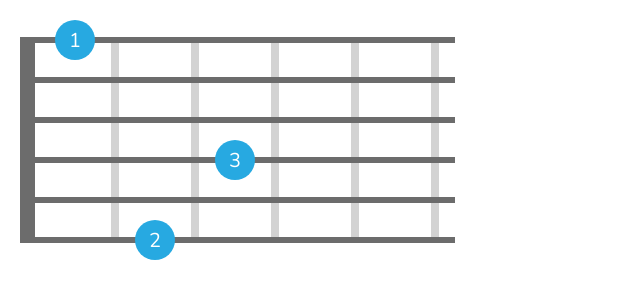
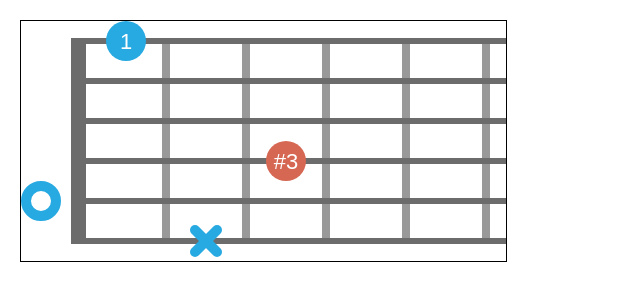
Before and after one commit to bali182/magic-fretboard, a React app: page / in a window 1280 px wide. Shown: the top 300 px of the page, without its empty margins (0-640 px from the left). Built offline with nearby package versions, Linux system fonts and the light colour scheme.

Commit message:
Issue #1 markers (#2)
* extracted style properties into a theme object

* Marker improvements

* Refactored styling markers and rendering

* Markers are now rendered as defs

```diff
--- a/src/Fretboard/FretboadModelUtil.ts
+++ b/src/Fretboard/FretboadModelUtil.ts
@@ -1,63 +1,132 @@
-import { FretboardModel, StringModel, MarkerModel } from './FretboardModel'
-import { Fretboard } from './Fretboard'
-import range from 'lodash/range'
+import {
+  FretboardModel,
+  StringModel,
+  MarkerModel,
+  MarkerKind,
+  FretboardTheme,
+  MarkerTheme,
+  MarkerShape,
+} from './FretboardModel'
 import head from 'lodash/head'
 import last from 'lodash/last'
+import isNil from 'lodash/isNil'
 
 export class FretboardModelUtil {
-  private model: FretboardModel
+  private readonly model: FretboardModel
+  private readonly theme: FretboardTheme
 
-  constructor(model: FretboardModel) {
+  constructor(model: FretboardModel, theme: FretboardTheme) {
     this.model = model
+    this.theme = theme
   }
 
   private getTopOverhang(): number {
-    return Math.max(head(this.model.strings).thickness / 2, this.model.markerRadius)
+    const model = this.getModel()
+    const theme = this.getTheme()
+    return Math.max(head(model.strings).thickness / 2, theme.markerRadius)
   }
 
   private getBottomOverhang(): number {
-    return Math.max(last(this.model.strings).thickness / 2, this.model.markerRadius)
+    const model = this.getModel()
+    const theme = this.getTheme()
+    return Math.max(last(model.strings).thickness / 2, theme.markerRadius)
+  }
+
+  private getUnfrettedMarkerSpace(): number {
+    const model = this.getModel()
+    const theme = this.getTheme()
+    if (model.markers.some((marker) => marker.fret === 0)) {
+      // A full marker width plus a half so there's space between the marker and the nut
+      return theme.markerRadius * 2 + theme.markerToNutSpace
+    }
+    return 0
+  }
+
+  private getVisibleNutWidth(): number {
+    const theme = this.getTheme()
+    return this.isNutVisible() ? theme.nutWidth : 0
+  }
+
+  private getStartOverhang(): number {
+    const theme = this.getTheme()
+    return this.isNutVisible() ? 0 : theme.stringOverhang
+  }
+
+  private getEndOverhang(): number {
+    const theme = this.getTheme()
+    return theme.stringOverhang
+  }
+
+  getMarkerTheme(kind: MarkerKind): MarkerTheme {
+    const theme = this.getTheme()
+
+    switch (kind) {
+      case MarkerKind.Default:
+        return theme.defaultMarkerTheme
+      case MarkerKind.Muted:
+        return theme.mutedMarkerTheme
+      case MarkerKind.Pimary:
+        return theme.primaryMarkerTheme
+      case MarkerKind.Hollow:
+        return theme.hollowMarkerTheme
+      default:
+        return null
+    }
+  }
+
+  getModel(): FretboardModel {
+    return this.model
+  }
+
+  getTheme(): FretboardTheme {
+    return this.theme
   }
 
   getViewportWidth(): number {
+    const theme = this.getTheme()
+
     const fretCount = this.getFretCount()
     // No frets provided, nothing to do here
     if (fretCount <= 0) {
       return 0
     }
 
-    const isNutVisible = this.isNutVisible()
+    const fretsWidth = fretCount * theme.fretWidth
+    const endOverhangWidth = this.getEndOverhang()
+    const startOverhangWidth = this.getStartOverhang()
+    const nutWidth = this.getVisibleNutWidth()
+    const unfrettedMarkerWidth = this.getUnfrettedMarkerSpace()
 
-    const fretsWidth = fretCount * this.model.fretWidth
-    const endOverhangWidth = this.model.stringOverhang
-    const startOverhangWidth = isNutVisible ? 0 : this.model.stringOverhang
-    const nutWidth = this.model.nutWidth
-
-    return fretsWidth + startOverhangWidth + nutWidth + endOverhangWidth
+    return fretsWidth + startOverhangWidth + nutWidth + endOverhangWidth + unfrettedMarkerWidth
   }
 
   getViewportHeight(): number {
+    const theme = this.getTheme()
+
     const stringsCount = this.getStringsCount()
     // No strings provided nothing to do here
     if (stringsCount === 0) {
       return 0
     }
-    const stringsHeight = (stringsCount - 1) * this.model.stringSpacing
+    const stringsHeight = (stringsCount - 1) * theme.stringSpacing
     const topOverhang = this.getTopOverhang()
     const bottomOverhang = this.getBottomOverhang()
     return stringsHeight + topOverhang + bottomOverhang
   }
 
   getStringY(string: StringModel): number {
+    const model = this.getModel()
+    const theme = this.getTheme()
+
     const topOverhang = this.getTopOverhang()
 
-    const index = this.model.strings.indexOf(string)
-    const basePosition = this.model.stringSpacing * index
+    const index = model.strings.indexOf(string)
+    const basePosition = theme.stringSpacing * index
     return topOverhang + basePosition
   }
   getStringX1(string: StringModel): number {
-    // TODO
-    return 0
+    const unfrettedMarkerSpace = this.getUnfrettedMarkerSpace()
+    return unfrettedMarkerSpace
   }
   getStringX2(string: StringModel): number {
     // TODO
@@ -65,17 +134,24 @@ export class FretboardModelUtil {
   }
 
   getFretCount(): number {
-    return this.model.lastVisibleFret - this.model.firstVisibleFret
+    const model = this.getModel()
+
+    return model.lastVisibleFret - model.firstVisibleFret
   }
   getStringsCount(): number {
-    return this.model.strings.length
+    const model = this.getModel()
+
+    return model.strings.length
   }
 
   getFretWireX(fret: number): number {
-    const baseXPosition = fret * this.model.fretWidth
-    const nutWidth = this.isNutVisible() ? this.model.nutWidth : 0
-    const startOverhangWidth = this.isNutVisible() ? 0 : this.model.stringOverhang
-    return baseXPosition + nutWidth + startOverhangWidth
+    const theme = this.getTheme()
+
+    const baseXPosition = fret * theme.fretWidth
+    const nutWidth = this.isNutVisible() ? theme.nutWidth : 0
+    const startOverhangWidth = this.isNutVisible() ? 0 : theme.stringOverhang
+    const unfrettedMarkerSpace = this.getUnfrettedMarkerSpace()
+    return baseXPosition + nutWidth + startOverhangWidth + unfrettedMarkerSpace
   }
   getFretWireY1(fretIndex: number): number {
     return this.getTopOverhang()
@@ -85,12 +161,16 @@ export class FretboardModelUtil {
   }
 
   isNutVisible(): boolean {
-    return this.model.firstVisibleFret === 0
+    const model = this.getModel()
+
+    return model.firstVisibleFret === 0
   }
 
   getNutX(): number {
     // TODO
-    return this.model.nutWidth / 2
+    const theme = this.getTheme()
+    const unfrettedMarkerSpace = this.getUnfrettedMarkerSpace()
+    return theme.nutWidth / 2 + unfrettedMarkerSpace
   }
   getNutY1(): number {
     // TODO
@@ -101,22 +181,51 @@ export class FretboardModelUtil {
     return this.getViewportHeight() - this.getBottomOverhang()
   }
 
-  getMarkerX(marker: MarkerModel): number {
-    const fretsWidth = (marker.fret - this.model.firstVisibleFret - 1) * this.model.fretWidth
-    const halfFretWidthToCenter = this.model.fretWidth / 2
-    const nutWidth = this.isNutVisible() ? this.model.nutWidth : 0
-    const startOverhangWidth = this.isNutVisible() ? 0 : this.model.stringOverhang
-    return fretsWidth + halfFretWidthToCenter + nutWidth + startOverhangWidth
+  getMarkerX(fret: number, kind: MarkerKind): number {
+    const model = this.getModel()
+    const theme = this.getTheme()
+    const markerTheme = this.getMarkerTheme(kind)
+
+    // Unfretted marker
+    if (fret === 0) {
+      return theme.markerRadius
+    }
+    // Fretted marker
+    const fretsWidth = (fret - model.firstVisibleFret - 1) * theme.fretWidth
+    const halfFretWidthToCenter = theme.fretWidth / 2
+    const nutWidth = this.getVisibleNutWidth()
+    const startOverhangWidth = this.getStartOverhang()
+    const unfrettedMarkerSpace = this.getUnfrettedMarkerSpace()
+    const adjustment = !isNil(markerTheme) && markerTheme.shape === MarkerShape.X ? -theme.markerRadius / 2 : 0
+
+    return fretsWidth + halfFretWidthToCenter + nutWidth + startOverhangWidth + unfrettedMarkerSpace + adjustment
   }
 
-  getMarkerY(marker: MarkerModel): number {
-    const stringIndex = this.model.strings.findIndex((string) => string.id === marker.stringId)
-    const singingsHeight = stringIndex * this.model.stringSpacing
+  getMarkerY(stringId: string, kind: MarkerKind): number {
+    const model = this.getModel()
+    const theme = this.getTheme()
+    const markerTheme = this.getMarkerTheme(kind)
+
+    const stringIndex = model.strings.findIndex((string) => string.id === stringId)
+    const singingsHeight = stringIndex * theme.stringSpacing
     const topOverhang = this.getTopOverhang()
-    return singingsHeight + topOverhang
+    const adjustment = !isNil(markerTheme) && markerTheme.shape === MarkerShape.X ? -theme.markerRadius / 2 : 0
+
+    return singingsHeight + topOverhang + adjustment
+  }
+
+  getMarkerFontSize(marker: MarkerModel): number {
+    const markerTheme = this.getMarkerTheme(marker.kind)
+    return markerTheme.fontSize
+  }
+
+  getMarkerFontColor(marker: MarkerModel): string {
+    const markerTheme = this.getMarkerTheme(marker.kind)
+    return markerTheme.fontColor
+  }
+
+  getMarkerFontFamily(marker: MarkerModel): string {
+    const markerTheme = this.getMarkerTheme(marker.kind)
+    return markerTheme.fontFamily
   }
 }
-
-export function from(model: FretboardModel): FretboardModelUtil {
-  return new FretboardModelUtil(model)
-}
--- a/src/Fretboard/Fretboard.tsx
+++ b/src/Fretboard/Fretboard.tsx
@@ -1,17 +1,29 @@
-import React, { PureComponent, ReactNode } from 'react'
-import { FretboardModel, StringModel, MarkerModel } from './FretboardModel'
-import { from, FretboardModelUtil } from './FretboadModelUtil'
+import React, { PureComponent, ReactNode, Fragment } from 'react'
+import { FretboardModel, StringModel, MarkerModel, FretboardTheme, MarkerShape } from './FretboardModel'
+import { FretboardModelUtil } from './FretboadModelUtil'
 import range from 'lodash/range'
+import { Marker } from './Marker'
+import { MarkerDefs } from './MarkerDefs'
 
 export type FretboardProps = {
   model: FretboardModel
+  theme: FretboardTheme
 }
 
 export class Fretboard extends PureComponent<FretboardProps> {
   render() {
-    const util = from(this.props.model)
+    const { model, theme } = this.props
+    const util = new FretboardModelUtil(model, theme)
+    const __temporaryStyle: React.CSSProperties = {
+      border: '1px solid black',
+    }
     return (
-      <svg width={util.getViewportWidth()} height={util.getViewportHeight()} xmlns="http://www.w3.org/2000/svg">
+      <svg
+        style={__temporaryStyle}
+        width={util.getViewportWidth()}
+        height={util.getViewportHeight()}
+        xmlns="http://www.w3.org/2000/svg">
+        <MarkerDefs util={util} />
         {this.renderFrets(util)}
         {this.renderNut(util)}
         {this.renderStrings(util)}
@@ -21,7 +33,7 @@ export class Fretboard extends PureComponent<FretboardProps> {
   }
 
   renderStrings(util: FretboardModelUtil): ReactNode {
-    const { model } = this.props
+    const model = util.getModel()
     return model.strings.map(this.renderString(util))
   }
 
@@ -33,47 +45,46 @@ export class Fretboard extends PureComponent<FretboardProps> {
   }
 
   renderString = (util: FretboardModelUtil) => (strModel: StringModel): ReactNode => {
+    const theme = util.getTheme()
     const x1 = util.getStringX1(strModel)
     const x2 = util.getStringX2(strModel)
     const y = util.getStringY(strModel)
-    return <line stroke="#6c6c6c" x1={x1} x2={x2} y1={y} y2={y} strokeWidth={strModel.thickness} key={strModel.id} />
+    return (
+      <line
+        stroke={theme.stringColor}
+        x1={x1}
+        x2={x2}
+        y1={y}
+        y2={y}
+        strokeWidth={strModel.thickness}
+        key={strModel.id}
+      />
+    )
   }
 
   renderFretWire = (util: FretboardModelUtil) => (index: number) => {
-    const { model } = this.props
+    const theme = util.getTheme()
     const x = util.getFretWireX(index)
     const y1 = util.getFretWireY1(index)
     const y2 = util.getFretWireY2(index)
-    return <line stroke="lightgray" x1={x} x2={x} y1={y1} y2={y2} strokeWidth={model.fretWireWidth} key={index} />
+    return (
+      <line stroke={theme.fretWireColor} x1={x} x2={x} y1={y1} y2={y2} strokeWidth={theme.fretWireWidth} key={index} />
+    )
   }
 
   renderNut = (util: FretboardModelUtil) => {
     if (!util.isNutVisible()) {
       return null
     }
-    const { model } = this.props
+    const theme = util.getTheme()
     const x = util.getNutX()
     const y1 = util.getNutY1()
     const y2 = util.getNutY2()
-    return <line stroke="#6c6c6c" x1={x} x2={x} y1={y1} y2={y2} strokeWidth={model.nutWidth} key="nut" />
+    return <line stroke={theme.nutColor} x1={x} x2={x} y1={y1} y2={y2} strokeWidth={theme.nutWidth} key="nut" />
   }
 
   renderMarkers(util: FretboardModelUtil) {
-    const { model } = this.props
-    return model.markers.map(this.renderMarker(util))
-  }
-
-  renderMarker = (util: FretboardModelUtil) => (marker: MarkerModel) => {
-    const cx = util.getMarkerX(marker)
-    const cy = util.getMarkerY(marker)
-    const { model } = this.props
-    return (
-      <React.Fragment>
-        <circle fill="#27a9e1" cx={cx} cy={cy} r={model.markerRadius}></circle>
-        <text x={cx} y={cy} fill="white" fontSize={20} textAnchor="middle" alignmentBaseline="central">
-          {marker.label}
-        </text>
-      </React.Fragment>
-    )
+    const model = util.getModel()
+    return model.markers.map((marker) => <Marker util={util} marker={marker} key={marker.id} />)
   }
 }
--- /dev/null
+++ b/src/Fretboard/Marker.tsx
@@ -0,0 +1,51 @@
+import React, { PureComponent, ReactNode, Fragment } from 'react'
+import { FretboardModelUtil } from './FretboadModelUtil'
+import { MarkerModel, MarkerShape } from './FretboardModel'
+import isNil from 'lodash/isNil'
+import { MarkerDefs } from './MarkerDefs'
+
+type MarkerProps = {
+  util: FretboardModelUtil
+  marker: MarkerModel
+}
+
+export class Marker extends PureComponent<MarkerProps> {
+  renderLabel(x: number, y: number): ReactNode {
+    const { util, marker } = this.props
+    if (isNil(marker.label) || marker.label.length === 0) {
+      return null
+    }
+    const fontColor = util.getMarkerFontColor(marker)
+    const fontSize = util.getMarkerFontSize(marker)
+    const fontFamily = util.getMarkerFontFamily(marker)
+    return (
+      <text
+        x={x}
+        y={y}
+        fill={fontColor}
+        fontSize={fontSize}
+        fontFamily={fontFamily}
+        textAnchor="middle"
+        alignmentBaseline="central">
+        {marker.label}
+      </text>
+    )
+  }
+
+  renderShape(x: number, y: number): ReactNode {
+    const { marker } = this.props
+    return <use x={x} y={y} xlinkHref={MarkerDefs.shapeRefId(marker.kind)} />
+  }
+
+  render() {
+    const { util, marker } = this.props
+    const x = util.getMarkerX(marker.fret, marker.kind)
+    const y = util.getMarkerY(marker.stringId, marker.kind)
+    return (
+      <Fragment>
+        {this.renderShape(x, y)}
+        {this.renderLabel(x, y)}
+      </Fragment>
+    )
+  }
+}
--- /dev/null
+++ b/src/Fretboard/MarkerDefs.tsx
@@ -0,0 +1,91 @@
+import React, { PureComponent, ReactNode } from 'react'
+import { FretboardModelUtil } from './FretboadModelUtil'
+import { MarkerKind, MarkerShape, FretboardTheme, MarkerTheme } from './FretboardModel'
+
+type MarkerDefsProps = {
+  util: FretboardModelUtil
+}
+
+export class MarkerDefs extends PureComponent<MarkerDefsProps> {
+  renderCircleShapeDef(id: string, theme: FretboardTheme, markerTheme: MarkerTheme): ReactNode {
+    const radius = markerTheme.strokeWidth > 0 ? theme.markerRadius - markerTheme.strokeWidth / 2 : theme.markerRadius
+    return (
+      <circle
+        id={id}
+        fill={markerTheme.fillColor}
+        r={radius}
+        stroke={markerTheme.strokeColor}
+        strokeWidth={markerTheme.strokeWidth}
+      />
+    )
+  }
+
+  renderXShapeDef(id: string, theme: FretboardTheme, markerTheme: MarkerTheme): ReactNode {
+    const radius = theme.markerRadius
+    const strokeCompensation = Math.floor(markerTheme.strokeWidth / 6)
+
+    const line1X1 = -strokeCompensation
+    const line1Y1 = -strokeCompensation
+    const line1X2 = radius + strokeCompensation
+    const line1Y2 = radius + strokeCompensation
+
+    const line2X1 = radius + strokeCompensation
+    const line2Y1 = -strokeCompensation
+    const line2X2 = -strokeCompensation
+    const line2Y2 = radius + strokeCompensation
+
+    return (
+      <g id={id} alignmentBaseline="central">
+        <line
+          stroke={markerTheme.strokeColor}
+          strokeWidth={markerTheme.strokeWidth}
+          strokeLinecap="round"
+          x1={line1X1}
+          y1={line1Y1}
+          x2={line1X2}
+          y2={line1Y2}
+        />
+        <line
+          stroke={markerTheme.strokeColor}
+          strokeWidth={markerTheme.strokeWidth}
+          strokeLinecap="round"
+          x1={line2X1}
+          y1={line2Y1}
+          x2={line2X2}
+          y2={line2Y2}
+        />
+      </g>
+    )
+  }
+
+  renderMarkerShapeDef(kind: MarkerKind): ReactNode {
+    const { util } = this.props
+    const theme = util.getTheme()
+    const id = MarkerDefs.shapeId(kind)
+    const markerTheme = util.getMarkerTheme(kind)
+    switch (markerTheme.shape) {
+      case MarkerShape.Circle:
+        return this.renderCircleShapeDef(id, theme, markerTheme)
+      case MarkerShape.X:
+        return this.renderXShapeDef(id, theme, markerTheme)
+    }
+  }
+
+  render() {
+    return (
+      <defs>
+        {this.renderMarkerShapeDef(MarkerKind.Default)}
+        {this.renderMarkerShapeDef(MarkerKind.Hollow)}
+        {this.renderMarkerShapeDef(MarkerKind.Pimary)}
+        {this.renderMarkerShapeDef(MarkerKind.Muted)}
+      </defs>
+    )
+  }
+
+  static shapeId(kind: MarkerKind): string {
+    return `marker-shape-${kind.toLowerCase()}`
+  }
+  static shapeRefId(kind: MarkerKind): string {
+    return `#${MarkerDefs.shapeId(kind)}`
+  }
+}
--- /dev/null
+++ b/src/Fretboard/defaultTheme.ts
@@ -0,0 +1,64 @@
+import { MarkerTheme, MarkerShape, FretboardTheme } from './FretboardModel'
+
+const defaultFontSize = 22
+const defautlFontFamily = 'sans-serif'
+
+const primaryMarkerTheme: MarkerTheme = {
+  shape: MarkerShape.Circle,
+  fillColor: '#D66853',
+  strokeColor: 'none',
+  fontColor: '#fff',
+  fontSize: defaultFontSize,
+  fontFamily: defautlFontFamily,
+  strokeWidth: 0,
+}
+
+const defaultMarkerTheme: MarkerTheme = {
+  shape: MarkerShape.Circle,
+  fillColor: '#27a9e1',
+  strokeColor: 'none',
+  fontColor: '#fff',
+  fontSize: defaultFontSize,
+  fontFamily: defautlFontFamily,
+  strokeWidth: 0,
+}
+
+const mutedMarkerTheme: MarkerTheme = {
+  shape: MarkerShape.X,
+  fillColor: 'none',
+  strokeColor: '#27a9e1',
+  fontColor: '#fff',
+  fontSize: defaultFontSize,
+  fontFamily: defautlFontFamily,
+  strokeWidth: 10,
+}
+
+const hollowMarkerTheme: MarkerTheme = {
+  shape: MarkerShape.Circle,
+  fillColor: 'none',
+  strokeColor: '#27a9e1',
+  fontColor: '#555',
+  fontSize: defaultFontSize,
+  fontFamily: defautlFontFamily,
+  strokeWidth: 10,
+}
+
+export const defaultTheme: FretboardTheme = {
+  stringOverhang: 20,
+  stringSpacing: 40,
+  nutWidth: 15,
+  fretWidth: 80,
+  fretWireWidth: 8,
+  markerRadius: 20,
+  markerToNutSpace: 10,
+  hollowMarkerOutlineWidth: 8,
+
+  stringColor: '#6c6c6c',
+  nutColor: '#6c6c6c',
+  fretWireColor: '#999999',
+
+  defaultMarkerTheme,
+  mutedMarkerTheme,
+  primaryMarkerTheme,
+  hollowMarkerTheme,
+}
--- a/src/Fretboard/sampleModels.ts
+++ b/src/Fretboard/sampleModel.ts
@@ -15,8 +15,8 @@ const zeroMarker: MarkerModel = {
   id: nanoid(),
   fret: 0,
   stringId: strings[4].id,
-  kind: MarkerKind.Secondary,
-  label: '0',
+  kind: MarkerKind.Hollow,
+  label: '',
 }
 
 const firstMarker: MarkerModel = {
@@ -25,7 +25,7 @@ const firstMarker: MarkerModel = {
   fret: 3,
   stringId: strings[3].id,
   kind: MarkerKind.Pimary,
-  label: '3',
+  label: '#3',
 }
 
 const secondMarker: MarkerModel = {
@@ -42,22 +42,16 @@ const thirdMarker: MarkerModel = {
   id: nanoid(),
   fret: 2,
   stringId: strings[5].id,
-  kind: MarkerKind.Secondary,
-  label: '2',
+  kind: MarkerKind.Muted,
+  label: '',
 }
 
 const markers = [zeroMarker, firstMarker, secondMarker, thirdMarker]
 
-export const model: FretboardModel = {
+export const sampleModel: FretboardModel = {
   type: 'fretboard',
   strings,
   markers,
-  stringOverhang: 20,
-  stringSpacing: 40,
-  nutWidth: 15,
   firstVisibleFret: 0,
   lastVisibleFret: 5,
-  fretWidth: 80,
-  fretWireWidth: 8,
-  markerRadius: 20,
 }
--- a/src/index.html
+++ b/src/index.html
@@ -52,7 +52,7 @@
         border-collapse: collapse;
         border-spacing: 0;
       }
-      * {
+      div, span {
         box-sizing: border-box;
         color: #444;
         font-family: "Nunito", sans-serif;
--- a/src/index.tsx
+++ b/src/index.tsx
@@ -1,11 +1,12 @@
 import React from 'react'
 import { render } from 'react-dom'
 import { Fretboard } from './Fretboard/Fretboard'
-import { model } from './Fretboard/sampleModels'
+import { sampleModel } from './Fretboard/sampleModel'
+import { defaultTheme } from './Fretboard/defaultTheme'
 
 render(
   <div style={{ padding: '20px' }}>
-    <Fretboard model={model} />
+    <Fretboard model={sampleModel} theme={defaultTheme} />
   </div>,
   document.getElementById('root')
 )
```
Also changed, not shown: src/Fretboard/FretboardModel.ts (+37 -7 lines).
